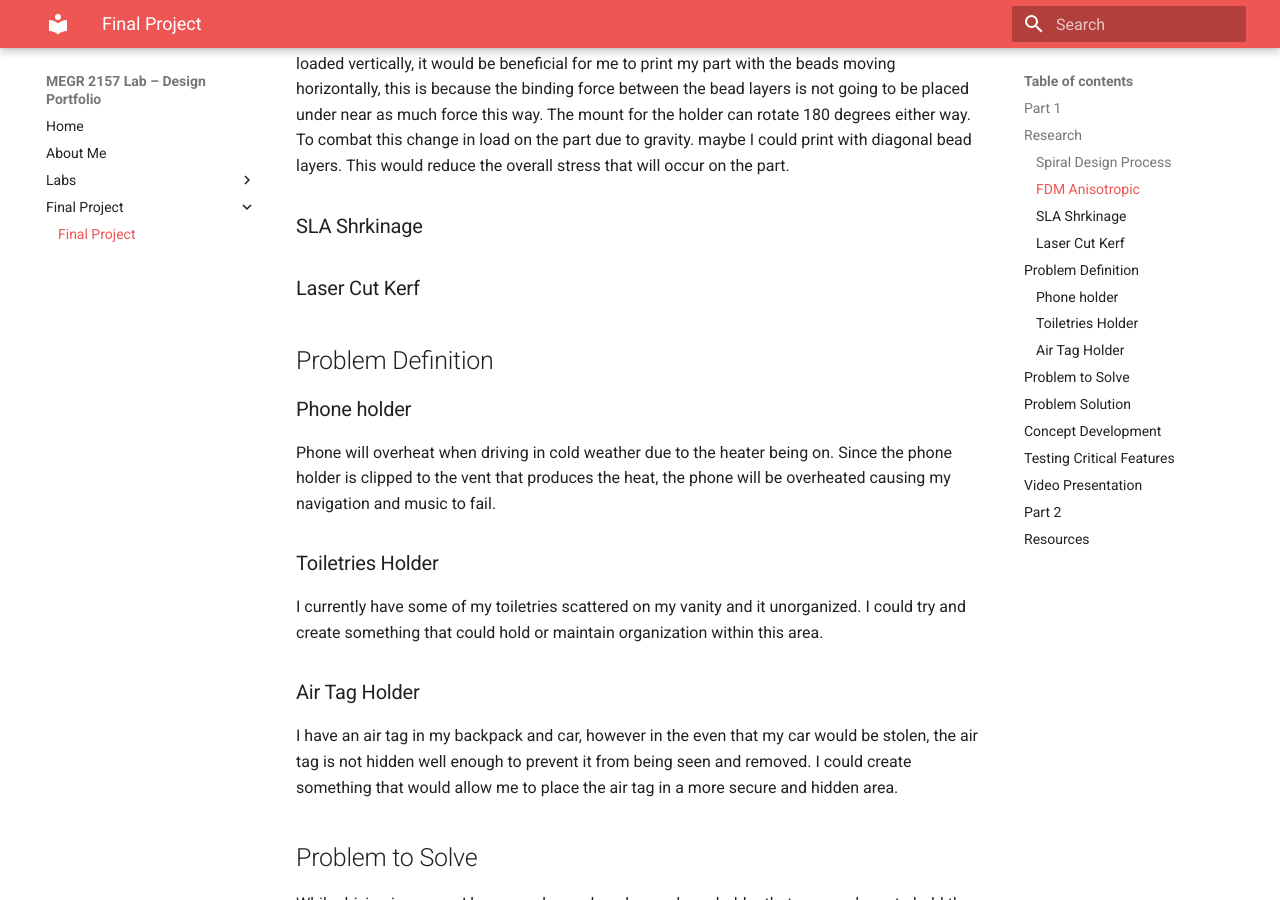
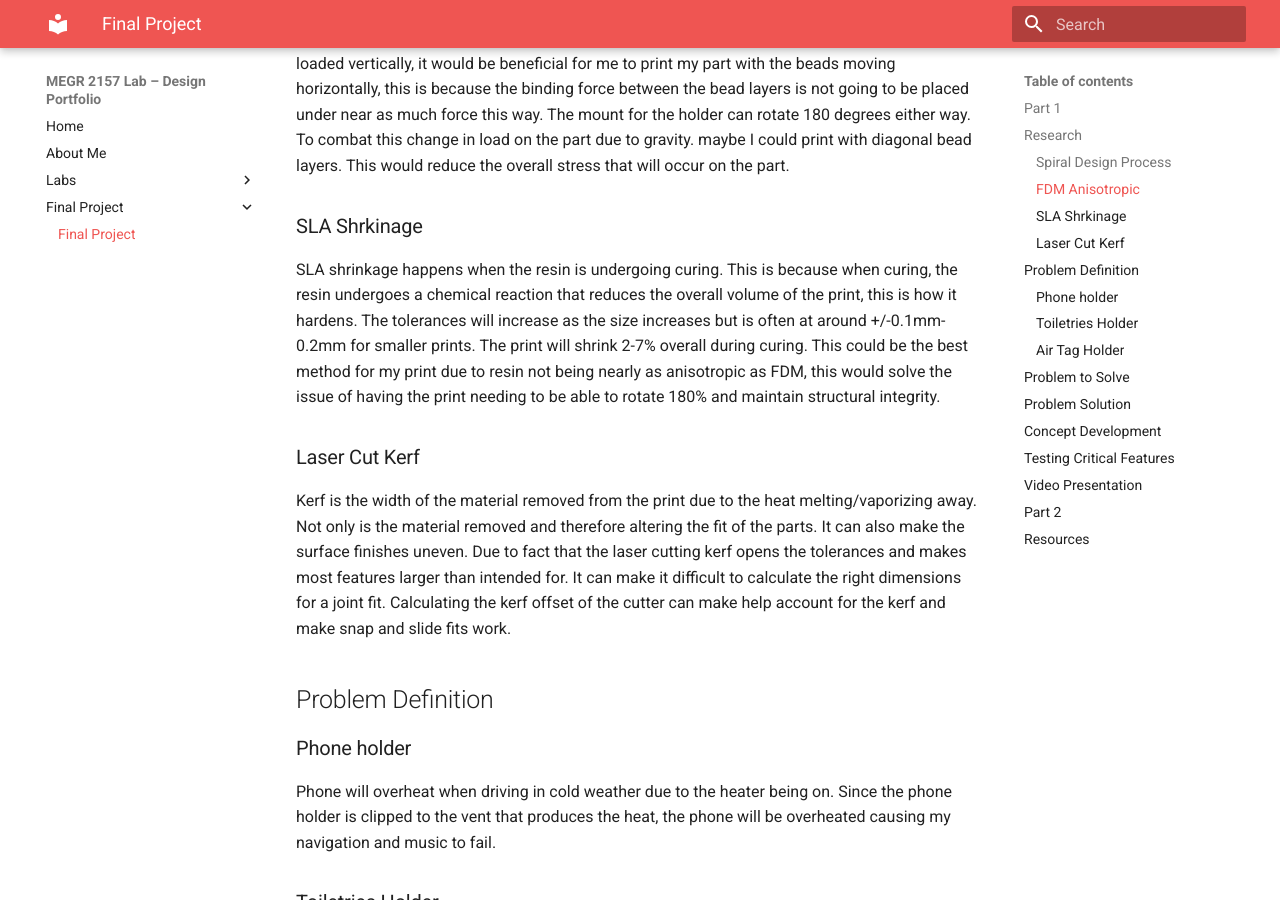
Before and after one commit to nnicho12/Noah-Nicholson-Portfolio-Lab, an MkDocs documentation site: the page built from docs/finalproject/index.md, in a window 1280 px wide and 900 px high, scrolled down 635 px. Built offline with MkDocs 1.6.1 and Material for MkDocs 9.7.7, drawn with Linux system fonts in a browser that asks for light colours.

Commit message:
Update index.md

```diff
--- a/docs/finalproject/index.md
+++ b/docs/finalproject/index.md
@@ -16,7 +16,11 @@ FDM parts are naturally Anisotropic because of how the printing is completed. Th
 
 ### SLA Shrkinage
 
+SLA shrinkage happens when the resin is undergoing curing. This is because when curing, the resin undergoes a chemical reaction that reduces the overall volume of the print, this is how it hardens. The tolerances will increase as the size increases but is often at around +/-0.1mm-0.2mm for smaller prints. The print will shrink 2-7% overall during curing. This could be the best method for my print due to resin not being nearly as anisotropic as FDM, this would solve the issue of having the print needing to be able to rotate 180% and maintain structural integrity.
+
 ### Laser Cut Kerf
+
+Kerf is the width of the material removed from the print due to the heat melting/vaporizing away. Not only is the material removed and therefore altering the fit of the parts. It can also make the surface finishes uneven. Due to fact that the laser cutting kerf opens the tolerances and makes most features larger than intended for. It can make it difficult to calculate the right dimensions for a joint fit. Calculating the kerf offset of the cutter can make help account for the kerf and make snap and slide fits work.
 
 ## Problem Definition
 
```
Also changed, not shown: other parts of docs/finalproject/index.md (+1 -0 lines).
